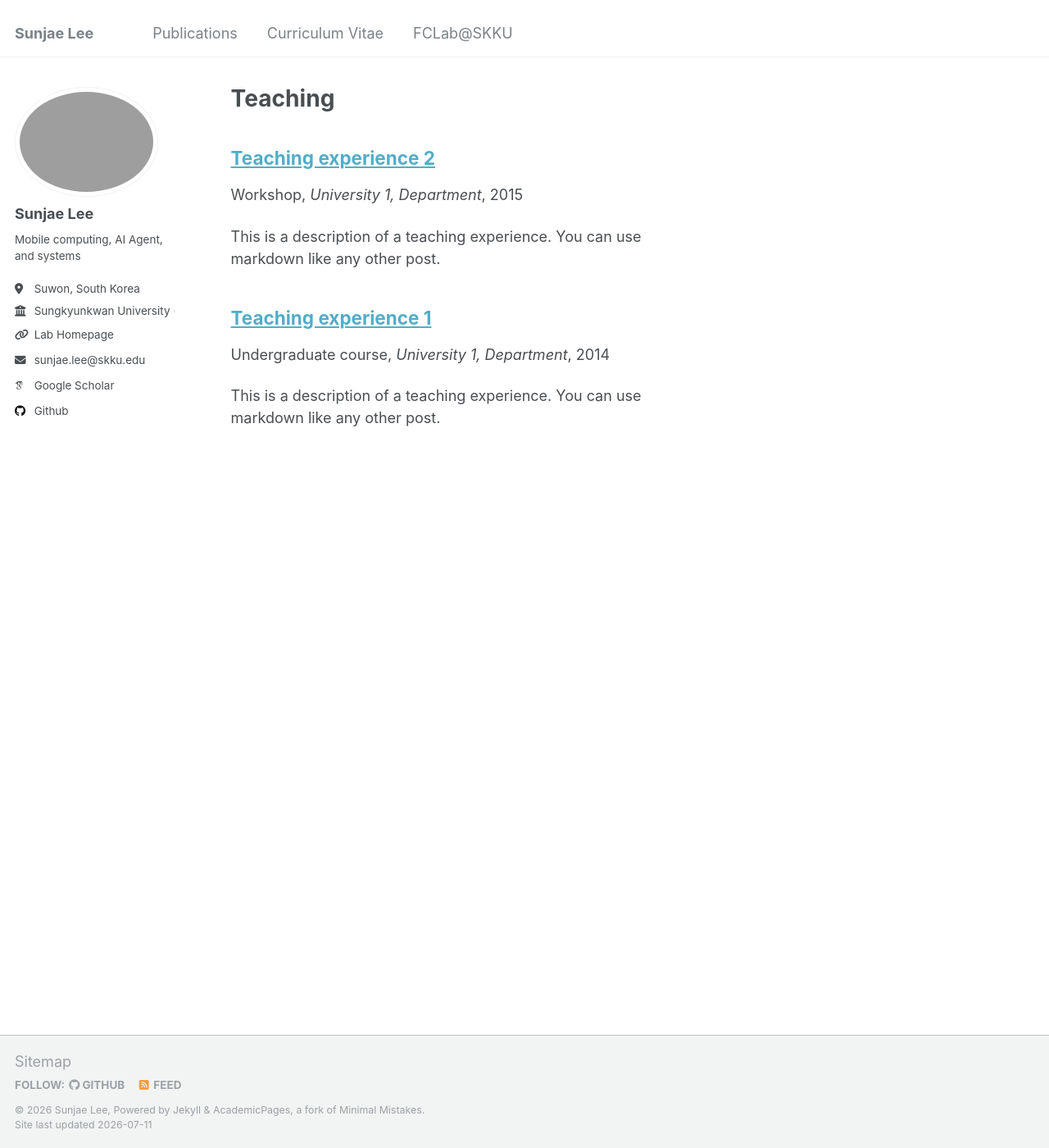
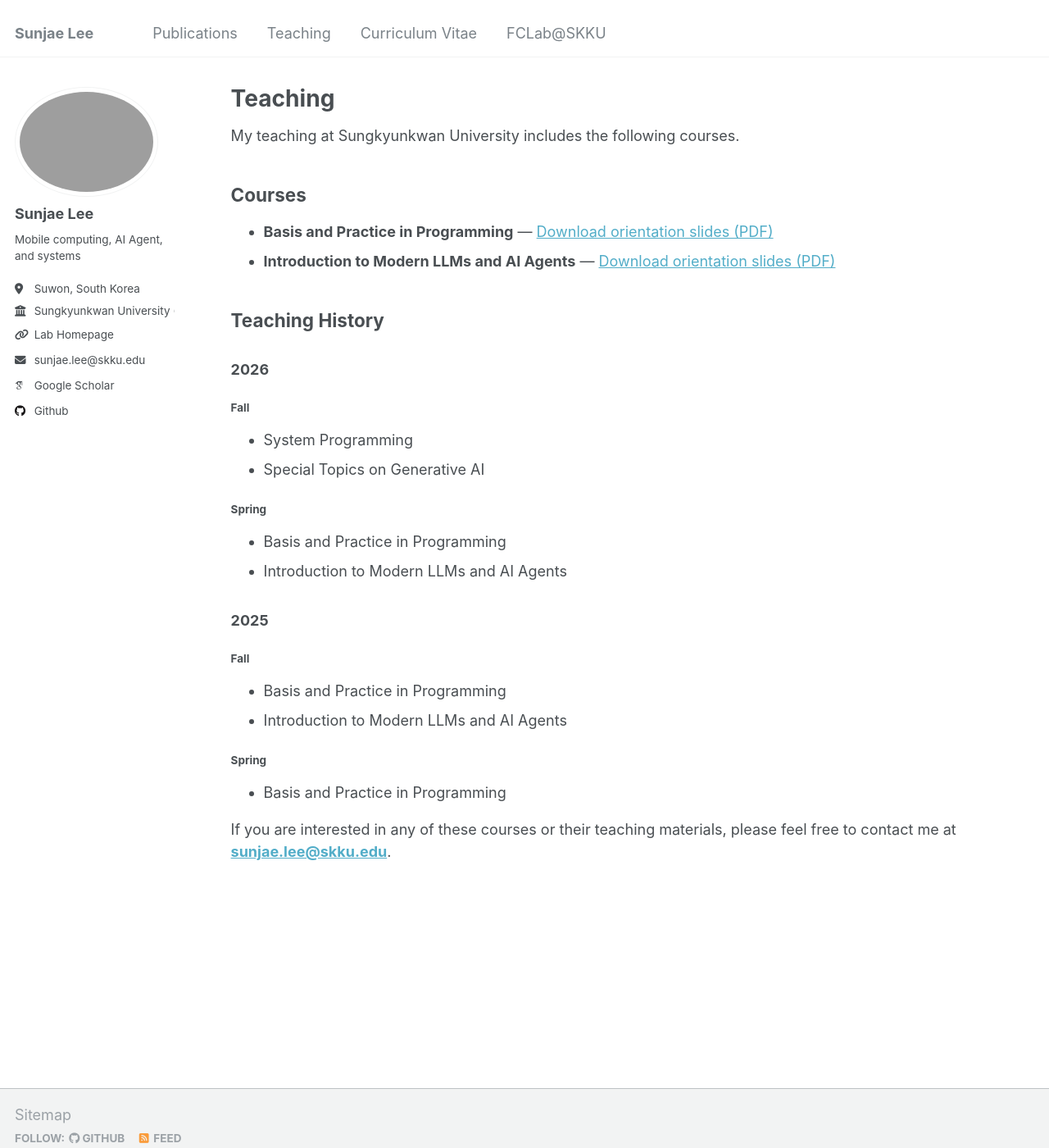
Before and after one commit to sunjae1294/sunjae1294.github.io, a Jekyll site: the page built from _pages/teaching.html, in a window 1280 px wide and 1400 px high. Shown: the whole window at 82% size. Built offline with Jekyll 4.4.1, drawn with Linux system fonts in a browser that asks for light colours; some web fonts are replaced.

Commit message:
Add teaching page and course materials

```diff
--- a/_data/navigation.yml
+++ b/_data/navigation.yml
@@ -8,6 +8,9 @@ main:
   - title: "Publications"
     url: /publications/
 
+  - title: "Teaching"
+    url: /teaching/
+
   - title: "Curriculum Vitae"
     url: /files/SunjaeLee_CV.pdf
 
--- a/_pages/teaching.html
+++ b/_pages/teaching.html
@@ -5,8 +5,47 @@ permalink: /teaching/
 author_profile: true
 ---
 
-{% include base_path %}
+<p>My teaching at Sungkyunkwan University includes the following courses.</p>
 
-{% for post in site.teaching reversed %}
-  {% include archive-single.html %}
-{% endfor %}
+<h2>Courses</h2>
+<ul>
+  <li>
+    <strong>Basis and Practice in Programming</strong>
+    — <a href="/files/teaching/basis-and-practice-in-programming-orientation.pdf" download>Download orientation slides (PDF)</a>
+  </li>
+  <li>
+    <strong>Introduction to Modern LLMs and AI Agents</strong>
+    — <a href="/files/teaching/introduction-to-llms-and-ai-agents-orientation.pdf" download>Download orientation slides (PDF)</a>
+  </li>
+</ul>
+
+<h2>Teaching History</h2>
+
+<h3>2026</h3>
+
+<h4>Fall</h4>
+<ul>
+  <li>System Programming</li>
+  <li>Special Topics on Generative AI</li>
+</ul>
+
+<h4>Spring</h4>
+<ul>
+  <li>Basis and Practice in Programming</li>
+  <li>Introduction to Modern LLMs and AI Agents</li>
+</ul>
+
+<h3>2025</h3>
+
+<h4>Fall</h4>
+<ul>
+  <li>Basis and Practice in Programming</li>
+  <li>Introduction to Modern LLMs and AI Agents</li>
+</ul>
+
+<h4>Spring</h4>
+<ul>
+  <li>Basis and Practice in Programming</li>
+</ul>
+
+<p>If you are interested in any of these courses or their teaching materials, please feel free to contact me at <a href="mailto:sunjae.lee@skku.edu"><strong>sunjae.lee@skku.edu</strong></a>.</p>
```
Also changed, not shown: 2 other files.
